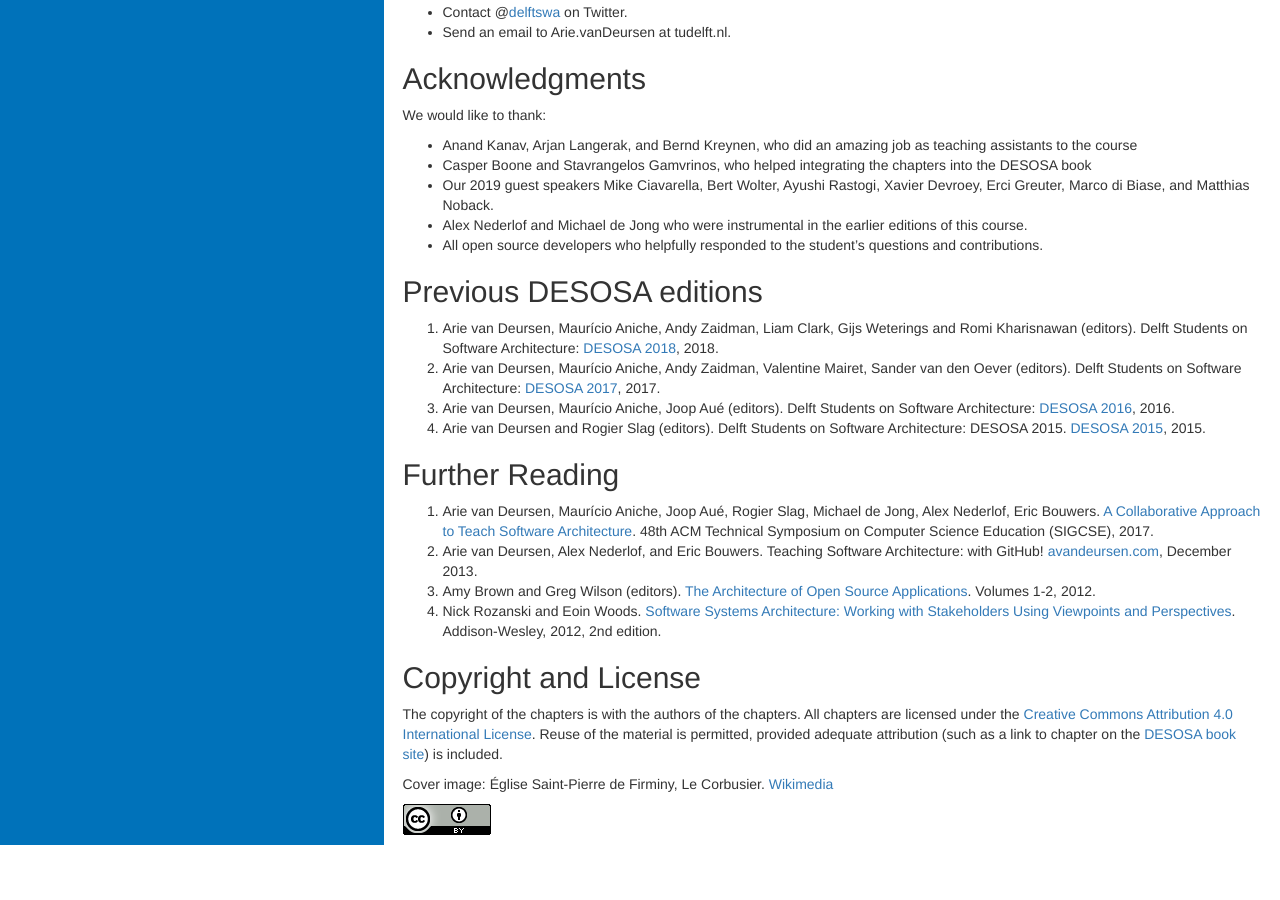
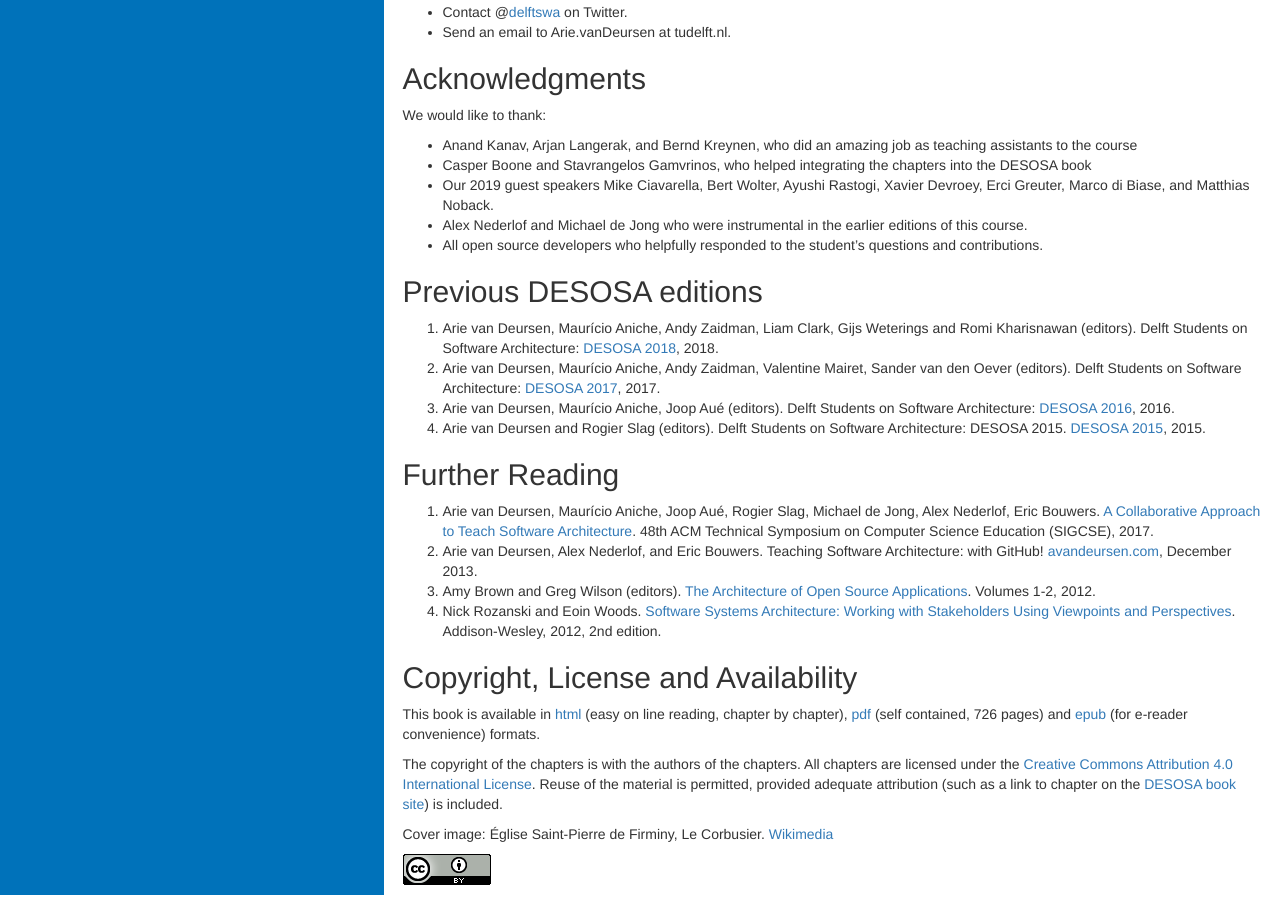
Before and after one commit to SERG-Delft/desosa2019, a Jekyll site: the page built from index.md, in a window 1280 px wide and 900 px high, scrolled down 1016 px. Built offline with Jekyll 4.4.1, drawn with Linux system fonts in a browser that asks for light colours; nearby versions of some CDN libraries; before the commit the page ends 1866 px from its top, so only the background shows below that.

Commit message:
Add full epub/pdf versions

```diff
--- a/index.md
+++ b/index.md
@@ -119,7 +119,13 @@ We would like to thank:
 [aosa]: http://aosabook.org/
 
 
-## Copyright and License
+## Copyright, License and Availability
+
+This book is available in [html] (easy on line reading, chapter by chapter), [pdf] (self contained, 726 pages) and [epub]  (for e-reader convenience) formats.
+
+[html]: https://se.ewi.tudelft.nl/desosa2019/index.html
+[pdf]: output/desosa2019.pdf
+[epub]: output/desosa2019.epub
 
 The copyright of the chapters is with the authors of the chapters. All chapters are licensed under the [Creative Commons Attribution 4.0 International License][cc-by].
 Reuse of the material is permitted, provided adequate attribution (such as a link to chapter on the [DESOSA book site][desosa]) is included.
```
Also changed, not shown: 2 other files.
